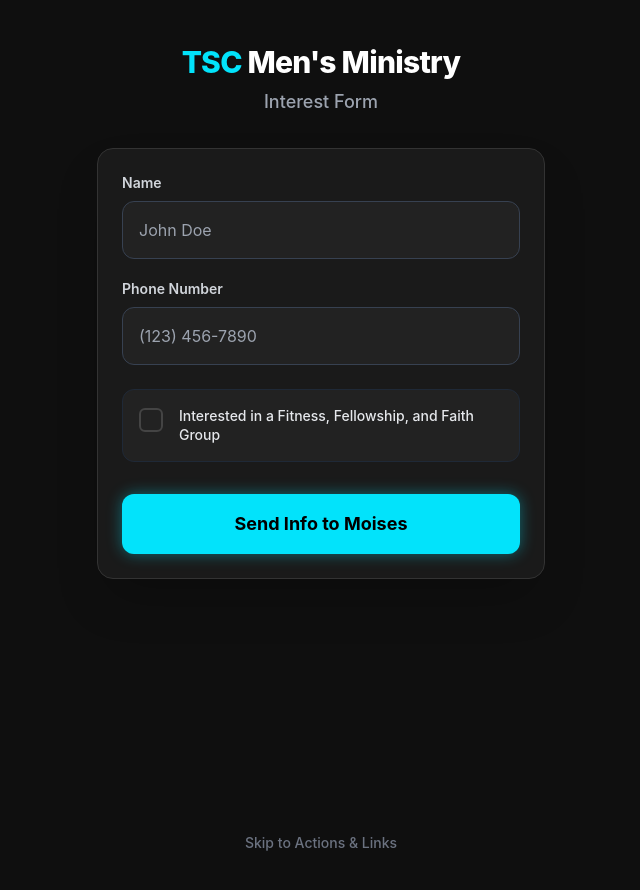
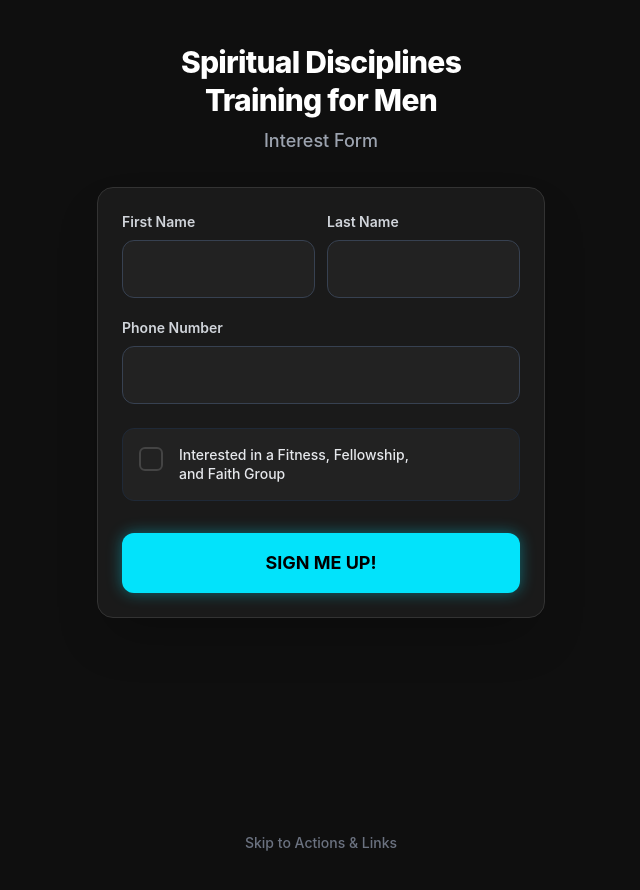
Before and after one commit to moisesvasquez/moisesvasquez.github.io, a Jekyll site: the page mens-form.html, which Jekyll copies as it is, in a window 1280 px wide. Shown: the top 890 px of the page, without its empty margins (319-959 px from the left). Built offline with Jekyll 4.4.1, drawn with Linux system fonts in a browser that asks for light colours; nearby versions of some CDN libraries.

Commit message:
Update men's ministry form: new title, split name fields, Sept/Oct events, Text Me CTA
- Title: "Spiritual Disciplines Training for Men"
- Split First/Last Name fields; combined into single entry before POST
- Removed all input placeholders
- Fixed checkbox label wrapping on mobile with explicit line break
- Submit button: "SIGN ME UP!"
- Calendar section: next 2 meetings (Sept 26 @ church, Oct 8 Fuddruckers fellowship)
- Contact section renamed "Let's Stay in Touch"; button opens SMS with prefilled text
- Removed /u/0/ from Google Forms URL

Co-Authored-By: Claude Sonnet 4.6 <noreply@anthropic.com>

```diff
--- a/mens-form.html
+++ b/mens-form.html
@@ -3,7 +3,7 @@
 <head>
     <meta charset="UTF-8">
     <meta name="viewport" content="width=device-width, initial-scale=1.0">
-    <title>TSC Men's Ministry</title>
+    <title>Spiritual Disciplines Training for Men</title>
     <script src="https://cdn.tailwindcss.com"></script>
     <script>
         tailwind.config = {
@@ -52,6 +51,7 @@
             left: 0;
             height: 24px;
             width: 24px;
+            min-width: 24px;
             background-color: #222;
             border: 2px solid #444;
             border-radius: 6px;
@@ -80,16 +80,15 @@
         .checkbox-container input:checked ~ .checkmark:after {
             display: block;
         }
-        /* Hide scrollbar for cleaner look */
         ::-webkit-scrollbar { display: none; }
     </style>
 </head>
 <body class="min-h-screen flex flex-col items-center p-5">
 
-    <!-- Header Logo / Title -->
+    <!-- Header -->
     <div class="w-full max-w-md mt-6 mb-8 text-center">
-        <h1 class="text-3xl font-extrabold tracking-tight">
-            <span class="text-cyan-neon">TSC</span> Men's Ministry
+        <h1 class="text-3xl font-extrabold tracking-tight leading-tight">
+            Spiritual Disciplines<br>Training for Men
         </h1>
         <p class="text-gray-400 mt-2 text-lg font-medium">Interest Form</p>
     </div>
@@ -97,23 +96,33 @@
     <!-- MAIN CONTAINER -->
     <div class="w-full max-w-md relative flex-grow flex flex-col">
 
-        <!-- ======================================= -->
-        <!-- SECTION 1: FORM PAGE                    -->
-        <!-- ======================================= -->
+        <!-- SECTION 1: FORM -->
         <div id="formSection" class="w-full bg-dark-card rounded-2xl p-6 shadow-2xl border border-dark-border transition-all duration-300">
-            <form id="interestForm" action="https://docs.google.com/forms/u/0/d/e/1FAIpQLScYeuorS5HtA6kmYY35odLCS3Fw6X-EfmJFqNW20BH9XL-hbg/formResponse" onsubmit="handleFormSubmit(event)">
+            <form id="interestForm" action="https://docs.google.com/forms/d/e/1FAIpQLScYeuorS5HtA6kmYY35odLCS3Fw6X-EfmJFqNW20BH9XL-hbg/formResponse" onsubmit="handleFormSubmit(event)">
 
-                <!-- Name Field -->
-                <div class="mb-5">
-                    <label class="block text-sm font-semibold text-gray-300 mb-2" for="name">Name</label>
+                <!-- Hidden combined name field -->
+                <input type="hidden" id="nameHidden" name="entry.195199384">
+
+                <!-- First / Last Name Row -->
+                <div class="flex gap-3 mb-5">
+                    <div class="flex-1">
+                        <label class="block text-sm font-semibold text-gray-300 mb-2" for="firstName">First Name</label>
                         <input
                             type="text"
-                        id="name"
-                        name="entry.195199384"
+                            id="firstName"
                             required
                             class="w-full bg-[#222] border border-gray-700 rounded-xl p-4 text-white focus:outline-none focus:border-cyan-neon focus:ring-1 focus:ring-cyan-neon transition-colors"
-                        placeholder="John Doe"
                         >
+                    </div>
+                    <div class="flex-1">
+                        <label class="block text-sm font-semibold text-gray-300 mb-2" for="lastName">Last Name</label>
+                        <input
+                            type="text"
+                            id="lastName"
+                            required
+                            class="w-full bg-[#222] border border-gray-700 rounded-xl p-4 text-white focus:outline-none focus:border-cyan-neon focus:ring-1 focus:ring-cyan-neon transition-colors"
+                        >
+                    </div>
                 </div>
 
                 <!-- Phone Field -->
@@ -135,7 +143,7 @@
                         <input type="checkbox" id="groupInterest" name="entry.1797560521" value="Yes">
                         <span class="checkmark mt-0.5"></span>
                         <span class="ml-4 text-sm font-medium text-gray-200 leading-snug">
-                            Interested in a Fitness, Fellowship, and Faith Group
+                            Interested in a Fitness, Fellowship,<br>and Faith Group
                         </span>
                     </label>
                 </div>
@@ -145,14 +153,12 @@
                     type="submit"
                     id="submitBtn"
                     class="w-full bg-cyan-neon text-black font-bold text-lg py-4 px-6 rounded-xl shadow-[0_0_15px_rgba(2,227,251,0.4)] hover:bg-cyan-dark hover:shadow-[0_0_20px_rgba(2,227,251,0.6)] transition-all duration-300 active:scale-95 flex justify-center items-center">
-                    <span>Send Info to Moises</span>
+                    <span>SIGN ME UP!</span>
                 </button>
             </form>
         </div>
 
-        <!-- ======================================= -->
-        <!-- SECTION 2: ACTIONS PAGE (Hidden by default) -->
-        <!-- ======================================= -->
+        <!-- SECTION 2: ACTIONS (hidden by default) -->
         <div id="actionSection" class="w-full hidden space-y-5 transition-all duration-300">
 
             <!-- Calendar Card -->
@@ -163,23 +169,29 @@
                             <path stroke-linecap="round" stroke-linejoin="round" d="M8 7V3m8 4V3m-9 8h10M5 21h14a2 2 0 002-2V7a2 2 0 00-2-2H5a2 2 0 00-2 2v12a2 2 0 002 2z" />
                         </svg>
                     </div>
-                    <h2 class="text-lg font-bold">Add May Men's Groups to your calendar</h2>
+                    <h2 class="text-lg font-bold leading-tight">Add the Next 2 Meetings to Your Calendar</h2>
                 </div>
 
-                <div class="space-y-3 mb-5 pl-2 border-l-2 border-gray-700 ml-2">
+                <div class="space-y-4 mb-5 pl-2 border-l-2 border-gray-700 ml-2">
                     <div>
-                        <p class="text-cyan-neon font-semibold text-sm">Thursday May 14th @ 7:30pm</p>
-                    </div>
-                    <div>
-                        <p class="text-cyan-neon font-semibold text-sm">Saturday May 23rd @ 10:00am</p>
-                    </div>
-                    <div class="pt-2">
-                        <p class="text-xs text-gray-400 flex items-start gap-1.5">
-                            <svg xmlns="http://www.w3.org/2000/svg" class="h-4 w-4 shrink-0" fill="none" viewBox="0 0 24 24" stroke="currentColor">
+                        <p class="text-cyan-neon font-semibold text-sm">Saturday, September 26 @ 10:00am</p>
+                        <p class="text-xs text-gray-400 mt-1 flex items-start gap-1.5">
+                            <svg xmlns="http://www.w3.org/2000/svg" class="h-4 w-4 shrink-0 mt-0.5" fill="none" viewBox="0 0 24 24" stroke="currentColor">
                                 <path stroke-linecap="round" stroke-linejoin="round" stroke-width="2" d="M17.657 16.657L13.414 20.9a1.998 1.998 0 01-2.827 0l-4.244-4.243a8 8 0 1111.314 0z" />
                                 <path stroke-linecap="round" stroke-linejoin="round" stroke-width="2" d="M15 11a3 3 0 11-6 0 3 3 0 016 0z" />
                             </svg>
                             18490 Johnson St Suite H, Pembroke Pines, FL 33029
+                        </p>
+                    </div>
+                    <div>
+                        <p class="text-cyan-neon font-semibold text-sm">Thursday, October 8 @ 7:30pm</p>
+                        <p class="text-xs text-gray-400 mt-0.5 font-medium">Fellowship Night · Fuddruckers</p>
+                        <p class="text-xs text-gray-400 mt-1 flex items-start gap-1.5">
+                            <svg xmlns="http://www.w3.org/2000/svg" class="h-4 w-4 shrink-0 mt-0.5" fill="none" viewBox="0 0 24 24" stroke="currentColor">
+                                <path stroke-linecap="round" stroke-linejoin="round" stroke-width="2" d="M17.657 16.657L13.414 20.9a1.998 1.998 0 01-2.827 0l-4.244-4.243a8 8 0 1111.314 0z" />
+                                <path stroke-linecap="round" stroke-linejoin="round" stroke-width="2" d="M15 11a3 3 0 11-6 0 3 3 0 016 0z" />
+                            </svg>
+                            Fuddruckers, Pembroke Gardens, Pembroke Pines, FL
                         </p>
                     </div>
                 </div>
@@ -197,7 +209,7 @@
                             <path stroke-linecap="round" stroke-linejoin="round" d="M16 7a4 4 0 11-8 0 4 4 0 018 0zM12 14a7 7 0 00-7 7h14a7 7 0 00-7-7z" />
                         </svg>
                     </div>
-                    <h2 class="text-lg font-bold">Add Moises to your Contacts</h2>
+                    <h2 class="text-lg font-bold">Let's Stay in Touch</h2>
                 </div>
 
                 <div class="mb-5 ml-2">
@@ -206,15 +218,18 @@
                 </div>
 
                 <div class="flex flex-col gap-3">
-                    <button onclick="downloadContact()" class="w-full bg-[#222] border border-cyan-neon text-cyan-neon font-bold py-3 rounded-xl hover:bg-cyan-neon hover:text-black transition-colors active:scale-95">
-                        Add Moises
-                    </button>
+                    <a href="sms:8636057672?body=Hey%20Moises!%20This%20is%20" class="w-full bg-[#222] border border-cyan-neon text-cyan-neon font-bold py-3 rounded-xl hover:bg-cyan-neon hover:text-black transition-colors active:scale-95 flex items-center justify-center gap-2">
+                        <svg xmlns="http://www.w3.org/2000/svg" class="h-5 w-5" fill="none" viewBox="0 0 24 24" stroke="currentColor" stroke-width="2">
+                            <path stroke-linecap="round" stroke-linejoin="round" d="M8 10h.01M12 10h.01M16 10h.01M9 16H5a2 2 0 01-2-2V6a2 2 0 012-2h14a2 2 0 012 2v8a2 2 0 01-2 2h-5l-5 5v-5z" />
+                        </svg>
+                        Text Me
+                    </a>
 
                     <a href="https://chat.whatsapp.com/JVxRRR3t5gZ8pIshkCv2LM" target="_blank" class="w-full bg-[#25D366] text-white font-bold py-3 rounded-xl hover:bg-[#20bd5a] transition-colors active:scale-95 flex items-center justify-center gap-2">
                         <svg xmlns="http://www.w3.org/2000/svg" class="h-5 w-5" fill="currentColor" viewBox="0 0 24 24">
                             <path d="M17.472 14.382c-.297-.149-1.758-.867-2.03-.967-.273-.099-.471-.148-.67.15-.197.297-.767.966-.94 1.164-.173.199-.347.223-.644.075-.297-.15-1.255-.463-2.39-1.475-.883-.788-1.48-1.761-1.653-2.059-.173-.297-.018-.458.13-.606.134-.133.298-.347.446-.52.149-.174.198-.298.298-.497.099-.198.05-.371-.025-.52-.075-.149-.669-1.612-.916-2.207-.242-.579-.487-.5-.669-.51a12.8 12.8 0 00-.57-.01c-.198 0-.52.074-.792.372-.272.297-1.04 1.016-1.04 2.479 0 1.462 1.065 2.875 1.213 3.074.149.198 2.096 3.2 5.077 4.487.709.306 1.262.489 1.694.625.712.227 1.36.195 1.871.118.571-.085 1.758-.719 2.006-1.413.248-.694.248-1.289.173-1.413-.074-.124-.272-.198-.57-.347m-5.421 7.403h-.004a9.87 9.87 0 01-5.031-1.378l-.361-.214-3.741.982.998-3.648-.235-.374a9.86 9.86 0 01-1.51-5.26c.001-5.45 4.436-9.884 9.888-9.884 2.64 0 5.122 1.03 6.988 2.898a9.825 9.825 0 012.893 6.994c-.003 5.45-4.437 9.884-9.885 9.884m8.413-18.297A11.815 11.815 0 0012.05 0C5.495 0 .16 5.335.157 11.892c0 2.096.547 4.142 1.588 5.945L.057 24l6.305-1.654a11.882 11.882 0 005.683 1.448h.005c6.554 0 11.89-5.335 11.893-11.893a11.821 11.821 0 00-3.48-8.413z"/>
                         </svg>
-                        Join the whatsapp group
+                        Join the WhatsApp Group
                     </a>
                 </div>
             </div>
@@ -230,124 +245,99 @@
         </button>
     </div>
 
-    <!-- JAVASCRIPT LOGIC -->
     <script>
-        let currentView = 'form'; // 'form' or 'actions'
+        let currentView = 'form';
 
-        // Handles the submission directly to Google Forms without leaving the page
         function handleFormSubmit(event) {
             event.preventDefault();
 
+            const firstName = document.getElementById('firstName').value.trim();
+            const lastName  = document.getElementById('lastName').value.trim();
+            document.getElementById('nameHidden').value = (firstName + ' ' + lastName).trim();
+
             const form = event.target;
             const submitBtn = document.getElementById('submitBtn');
-            const originalBtnText = submitBtn.innerHTML;
+            const originalBtnHTML = submitBtn.innerHTML;
 
-            // Visual feedback
             submitBtn.innerHTML = '<span class="animate-pulse">Sending...</span>';
             submitBtn.disabled = true;
 
             const formData = new FormData(form);
 
-            // ==========================================
-            // NEW LOGIC: Check if checkbox is unchecked
-            // ==========================================
             const checkbox = document.getElementById('groupInterest');
             if (!checkbox.checked) {
-                // If it's not checked, manually tell Google Forms the answer is "No"
                 formData.append('entry.1797560521', 'No');
             }
 
-            // Get the URL directly from the form's action attribute
-            const googleFormURL = form.action;
-
-            fetch(googleFormURL, {
-                method: "POST",
-                mode: "no-cors", // Required to prevent CORS blocking from standard Google Forms
+            fetch(form.action, {
+                method: 'POST',
+                mode: 'no-cors',
                 body: formData
             }).then(() => {
-                // Success - swap to action screen
                 toggleView('actions');
-
-                // Reset form optionally
                 form.reset();
-                submitBtn.innerHTML = originalBtnText;
+                submitBtn.innerHTML = originalBtnHTML;
                 submitBtn.disabled = false;
-            }).catch(error => {
-                // Because of 'no-cors', fetches technically fail to read response but still POST the data
+            }).catch(() => {
                 toggleView('actions');
-                submitBtn.innerHTML = originalBtnText;
+                submitBtn.innerHTML = originalBtnHTML;
                 submitBtn.disabled = false;
             });
         }
 
-        // Toggles between the Form view and the Actions view
         function toggleView(forceView = null) {
-            const formSec = document.getElementById('formSection');
+            const formSec   = document.getElementById('formSection');
             const actionSec = document.getElementById('actionSection');
             const toggleBtn = document.getElementById('toggleBtn');
 
-            if (forceView) currentView = forceView === 'form' ? 'actions' : 'form';
+            if (forceView === 'actions') {
+                currentView = 'form'; // so the block below flips it
+            }
 
             if (currentView === 'form') {
-                // Switch to actions
                 formSec.classList.add('hidden');
                 actionSec.classList.remove('hidden');
-                toggleBtn.innerText = "Back to Interest Form";
+                toggleBtn.innerText = 'Back to Interest Form';
                 currentView = 'actions';
                 window.scrollTo(0, 0);
             } else {
-                // Switch to form
                 actionSec.classList.add('hidden');
                 formSec.classList.remove('hidden');
-                toggleBtn.innerText = "Skip to Actions & Links";
+                toggleBtn.innerText = 'Skip to Actions & Links';
                 currentView = 'form';
                 window.scrollTo(0, 0);
             }
         }
 
-        // Generates and downloads the ICS Calendar File
         function downloadCalendar() {
             const icsData = `BEGIN:VCALENDAR
 VERSION:2.0
 PRODID:-//TSC Men's Ministry//EN
 CALSCALE:GREGORIAN
 BEGIN:VEVENT
-UID:event-may14-2026@tscmensministry
-DTSTAMP:20260502T000000Z
-DTSTART:20260514T193000
-DTEND:20260514T210000
-SUMMARY:May Men's Group (Thursday)
+UID:event-sept26-2026@tscmensministry
+DTSTAMP:20260912T000000Z
+DTSTART:20260926T100000
+DTEND:20260926T113000
+SUMMARY:Spiritual Disciplines Training for Men
 LOCATION:18490 Johnson St Suite H\\, Pembroke Pines\\, FL 33029
 END:VEVENT
 BEGIN:VEVENT
-UID:event-may23-2026@tscmensministry
-DTSTAMP:20260502T000000Z
-DTSTART:20260523T100000
-DTEND:20260523T113000
-SUMMARY:May Men's Group (Saturday)
-LOCATION:18490 Johnson St Suite H\\, Pembroke Pines\\, FL 33029
+UID:event-oct8-2026@tscmensministry
+DTSTAMP:20260912T000000Z
+DTSTART:20261008T193000
+DTEND:20261008T210000
+SUMMARY:Spiritual Disciplines Training for Men — Fellowship Night
+LOCATION:Fuddruckers\\, Pembroke Gardens\\, Pembroke Pines\\, FL
 END:VEVENT
-END:VCALENDAR`.replace(/\n/g, '\r\n'); // Enforce standard line endings for .ics
+END:VCALENDAR`.replace(/\n/g, '\r\n');
 
-            triggerDownload(icsData, 'text/calendar;charset=utf-8', 'TSC_Mens_Groups_May.ics');
+            triggerDownload(icsData, 'text/calendar;charset=utf-8', 'Mens_Ministry_Meetings.ics');
         }
 
-        // Generates and downloads the VCF Contact File
-        function downloadContact() {
-            const vcfData = `BEGIN:VCARD
-VERSION:3.0
-N:Vasquez;Moises;;;
-FN:Moises Vasquez
-TEL;TYPE=CELL,VOICE:863-605-7672
-END:VCARD`.replace(/\n/g, '\r\n');
-
-            triggerDownload(vcfData, 'text/vcard;charset=utf-8', 'Moises_Vasquez.vcf');
-        }
-
-        // Helper function for Blob downloads
         function triggerDownload(content, mimeType, filename) {
             const blob = new Blob([content], { type: mimeType });
-            const url = URL.createObjectURL(blob);
+            const url  = URL.createObjectURL(blob);
             const link = document.createElement('a');
             link.href = url;
             link.download = filename;
```
Also changed, not shown: other parts of mens-form.html (+0 -2 lines). Lines whose indentation alone changed are shown as unchanged.
